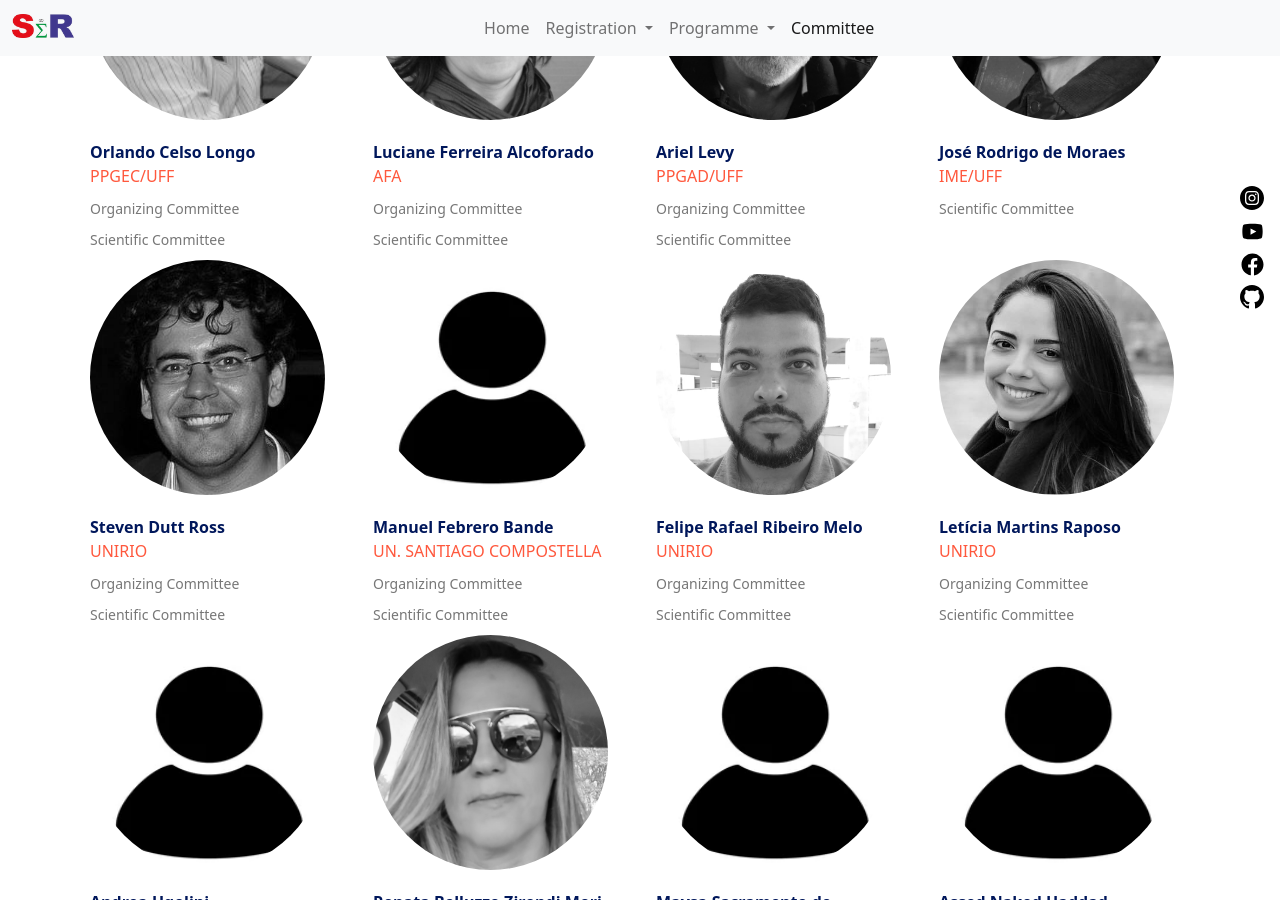
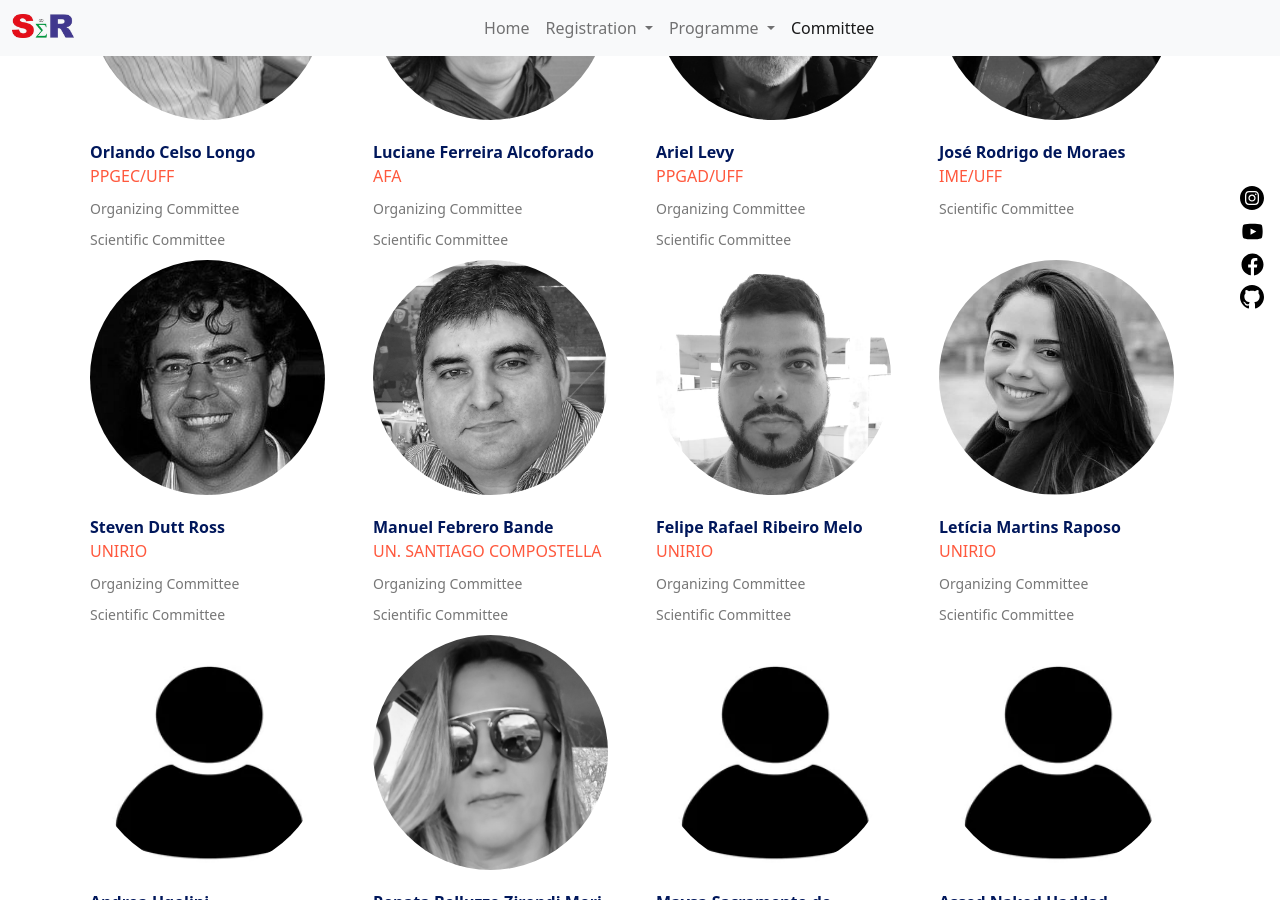
Before and after one commit to eventoseroficial/eventoseroficial.github.io, a Jekyll site: the page built from committee.html, in a window 1280 px wide and 900 px high, scrolled down 452 px. Built offline with Jekyll 4.4.1, drawn with Linux system fonts in a browser that asks for light colours.

Commit message:
Adds pictures on the website

```diff
--- a/_data/committee.yml
+++ b/_data/committee.yml
@@ -33,7 +33,7 @@
    - "Scientific"
 
 - name: "Manuel Febrero Bande"
-  image: "/assets/img/committee/avatar.png"
+  image: "/assets/img/committee/manuel.png"
   institution: "UN. SANTIAGO COMPOSTELLA"
   committee:
    - "Organizing"
@@ -92,7 +92,7 @@
    - "Organizing"
 
 - name: "Vanessa Manhães Almeida"
-  image: "/assets/img/committee/avatar.png"
+  image: "/assets/img/committee/vanessa.png"
   institution: "PPGEC/UFF"
   committee:
    - "Organizing"
```
